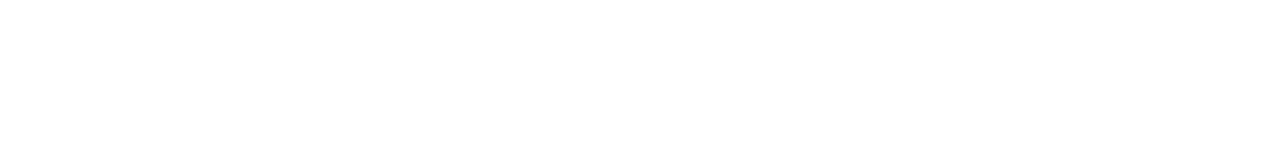
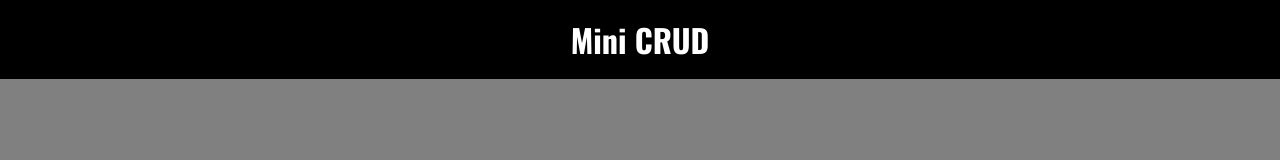
Before and after one commit to osman-butt/mini-crud, a plain HTML site: page index.html in a window 1280 px wide. Drawn offline with nearby package versions, Linux system fonts and the light colour scheme.

Commit message:
added header

```diff
--- a/index.html
+++ b/index.html
@@ -9,9 +9,10 @@
       href="https://fonts.googleapis.com/css2?family=Oswald:wght@200..700&family=Work+Sans:wght@100..900&display=swap"
       rel="stylesheet"
     />
-    <title>Document</title>
+    <title>Mini CRUD</title>
   </head>
   <body>
+    <header><h1>Mini CRUD</h1></header>
     <script src="app.js"></script>
   </body>
 </html>
--- a/style.css
+++ b/style.css
@@ -1,8 +1,17 @@
-.body {
+body {
   font-family: "Work Sans", sans-serif;
   margin: 0;
+  background-color: grey;
+}
+
+header {
+  background-color: black;
 }
 
 h1 {
   font-family: "Oswald", sans-serif;
+  text-align: center;
+  color: white;
+  margin: 0;
+  padding: 0.5em;
 }
```
